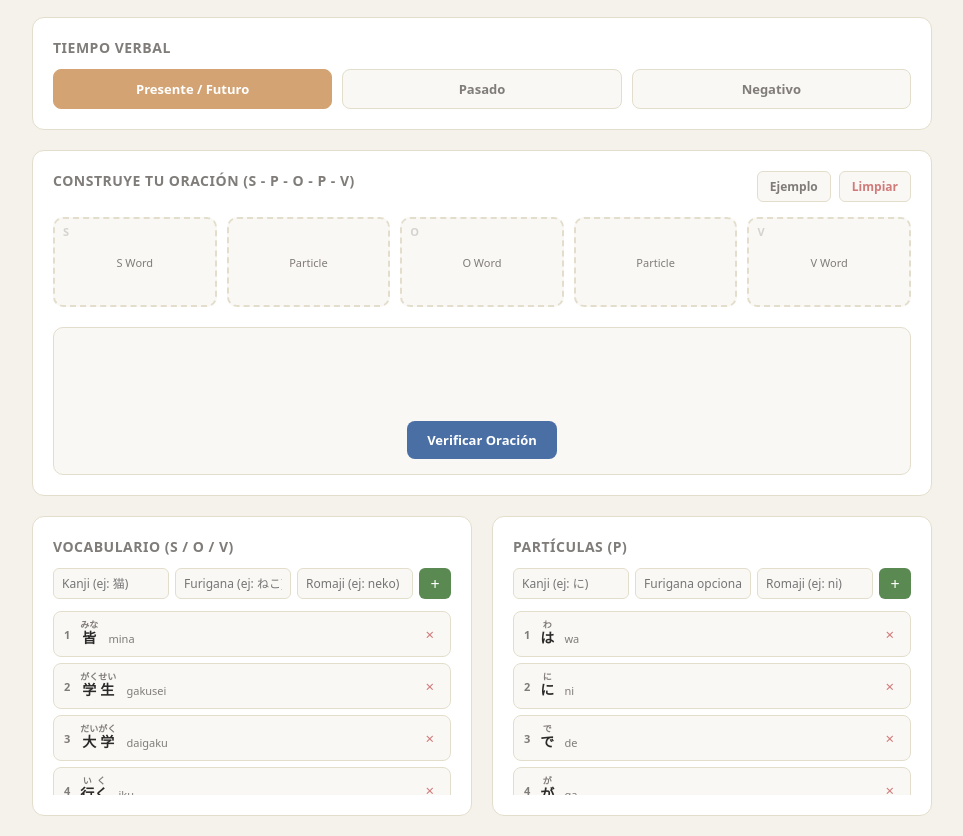
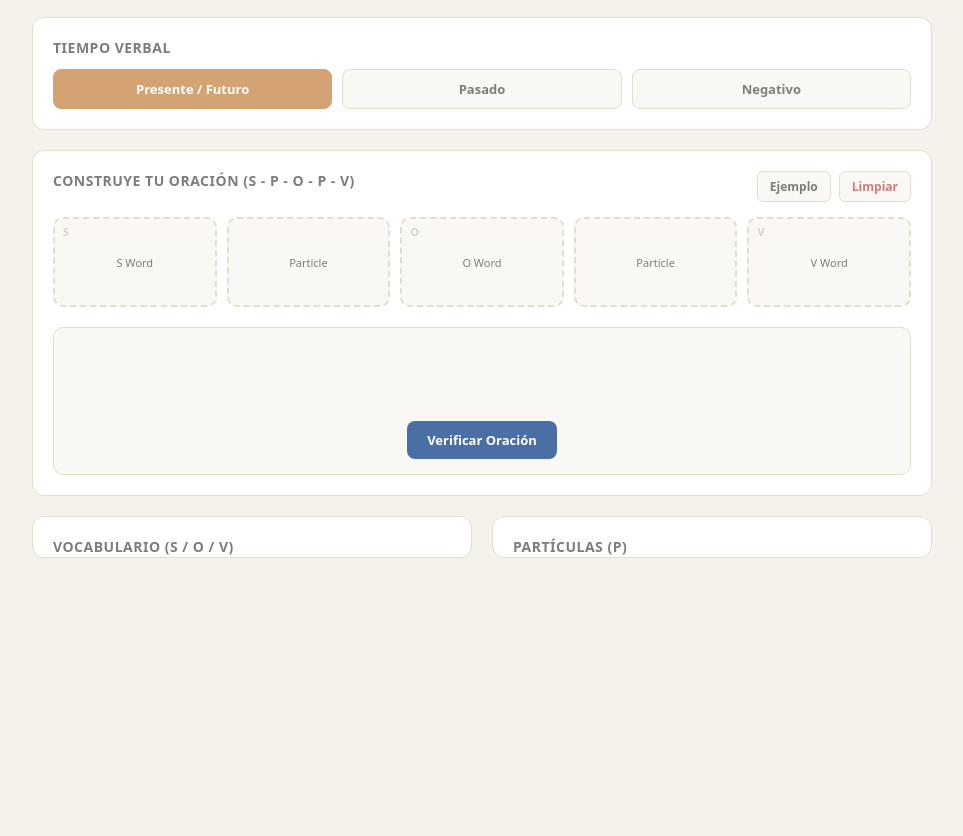
Before and after one commit to ivanrodrigotellogamarra/jp-trainning, a plain HTML site: page index.html in a window 1280 px wide. Shown: the part 99-935 px from the top of the page, without its empty margins (158-1121 px from the left). After the commit the page ends 800 px from the top, so only its background shows below. Drawn offline with Linux system fonts and the light colour scheme.

Commit message:
Seteo de alto de cards

```diff
--- a/style.css
+++ b/style.css
@@ -375,7 +375,7 @@ main {
 
 .builder-panels .card {
     margin-bottom: 0;
-    height: 300px; /* Altura ideal y controlada para ambas tarjetas */
+    height: 30px; /* Altura ideal y controlada para ambas tarjetas */
     display: flex;
     flex-direction: column;
     overflow: hidden; /* Evita que cualquier elemento se salga de los márgenes */
```
